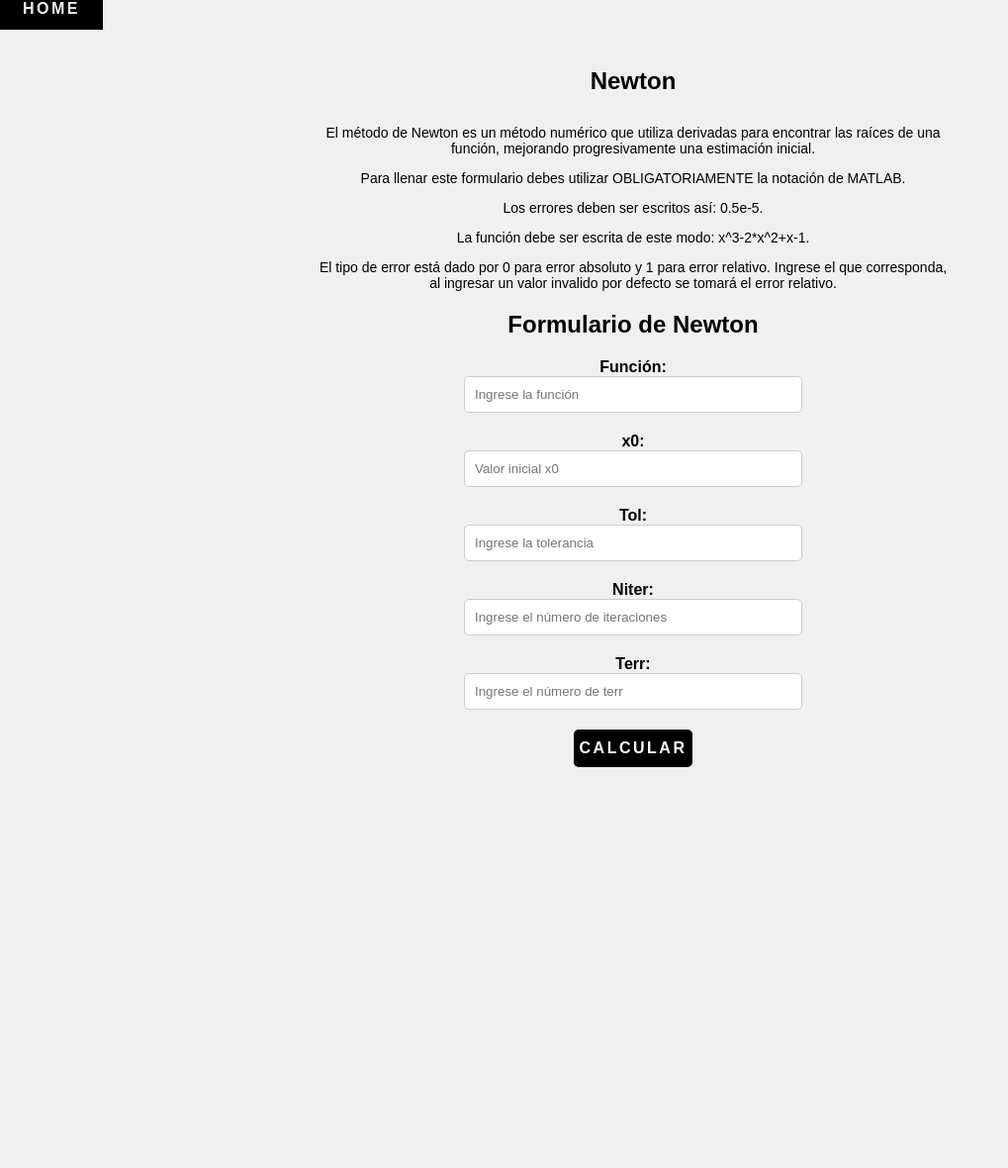
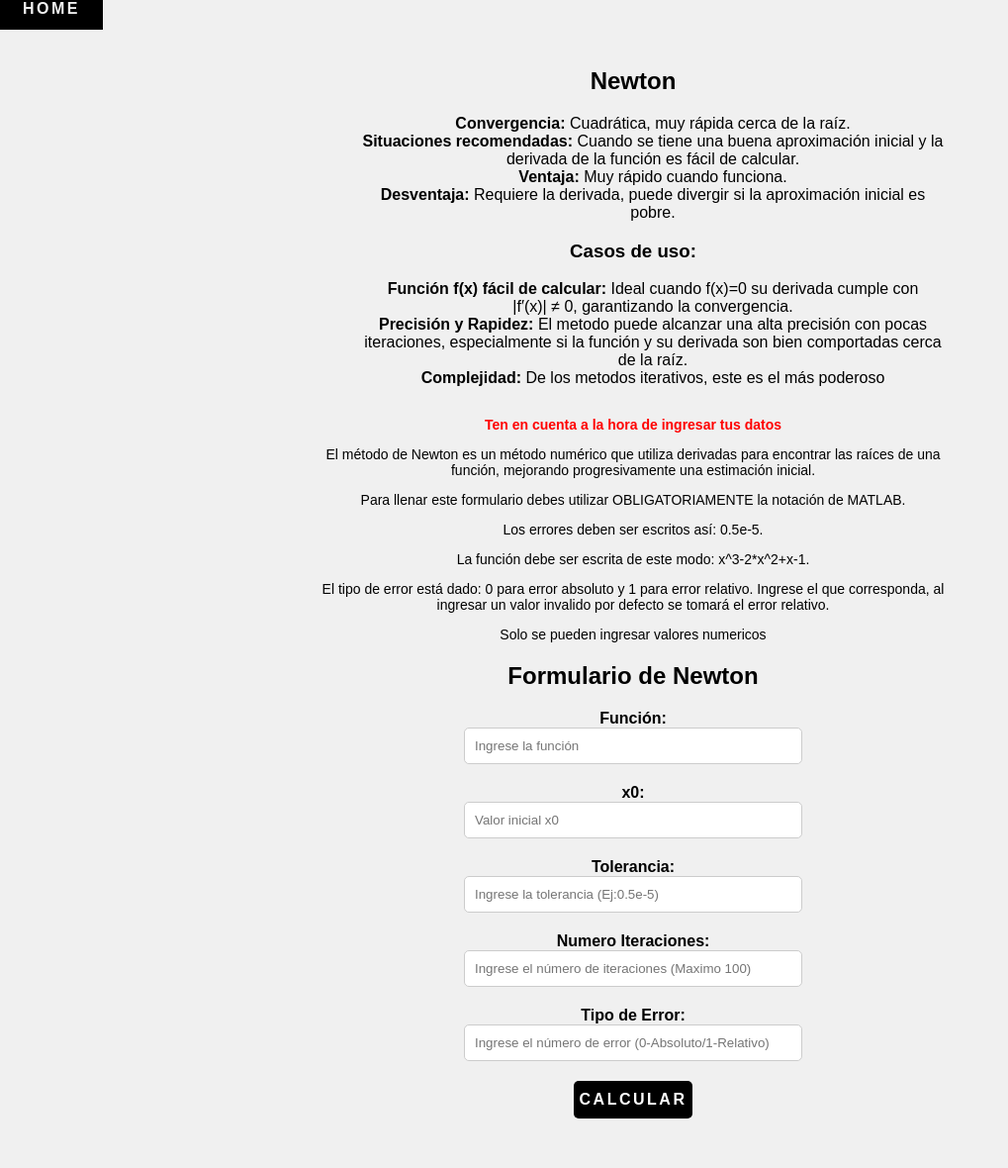
Before and after one commit to vavelezr/AnalisisNumerico_Proyecto, a Django app: page /newton/ in a window 1280 px wide. Shown: the whole page at 99% size, without its empty margins (0-1019 px from the left). Before the commit the page ends 775 px from the top, so only its background shows below. Run offline with Django 4.2, Linux system fonts and the light colour scheme.

Commit message:
sistema ayudas lagrange-newton-secante

```diff
--- a/metodos/templates/home.html
+++ b/metodos/templates/home.html
@@ -178,8 +178,8 @@
             <a href="{% url 'regla_falsa' %}" class="btn">Regla Falsa</a>
             <a href="{% url 'punto_fijo' %}" class="btn">Punto Fijo</a>
             <a href="{% url 'busqueda_incremental' %}" class="btn">Busqueda I</a>
+            <a href="{% url 'newton' %}" class="btn">Newton</a>
             <a href="{% url 'secante' %}" class="btn">Secante</a>
-            <a href="{% url 'newton' %}" class="btn">Newton</a>
             <a href="{% url 'sor' %}" class="btn">SOR</a>
             <a href="{% url 'gauss_seid' %}" class="btn">Gauss-Seid Jacboi</a>
             <a href="{% url 'newton_m2' %}" class="btn">Raiz Mult m2</a>
--- a/metodos/templates/newton.html
+++ b/metodos/templates/newton.html
@@ -11,12 +11,29 @@
 <a href="{% url 'home' %}" class="btnHome">Home</a>
 <div class="container">
     <h2>Newton</h2>
+    <ul style="list-style-type: none;">
+        <li><strong>Convergencia:</strong> Cuadrática, muy rápida cerca de la raíz.</li>
+        <li><strong>Situaciones recomendadas:</strong> Cuando se tiene una buena aproximación inicial y la derivada de la función es fácil de calcular.</li>
+        <li><strong>Ventaja:</strong> Muy rápido cuando funciona.</li>
+        <li><strong>Desventaja:</strong> Requiere la derivada, puede divergir si la aproximación inicial es pobre.</li>
+    </ul>
+    <h3><strong>Casos de uso:</strong></h3>
+    <ul style="list-style-type: none;">
+        <li><strong>Función f(x) fácil de calcular:</strong> Ideal cuando f(x)=0 su derivada cumple con <br>|f′(x)| ≠ 0, garantizando la convergencia.</li>
+        <li><strong>Precisión y Rapidez:</strong> El metodo puede alcanzar una alta precisión con pocas iteraciones, especialmente si la función y su derivada son bien comportadas cerca de la raíz.</li>
+        <li><strong>Complejidad:</strong> De los metodos iterativos, este es el más poderoso</li>
+    </ul>
+
     <div class="explicacion">
+        <div style="text-align: center; color: red;">
+            <strong>Ten en cuenta a la hora de ingresar tus datos</strong>
+        </div>
         <p>El método de Newton es un método numérico que utiliza derivadas para encontrar las raíces de una función, mejorando progresivamente una estimación inicial.</p>
         <p>Para llenar este formulario debes utilizar OBLIGATORIAMENTE la notación de MATLAB.</p>
         <p>Los errores deben ser escritos así: 0.5e-5.</p>
         <p>La función debe ser escrita de este modo: x^3-2*x^2+x-1.</p>
-        <p class="subtitle text-gray-700 display-6">El tipo de error está dado por 0 para error absoluto y 1 para error relativo. Ingrese el que corresponda, al ingresar un valor invalido por defecto se tomará el error relativo.</p>
+        <p class="subtitle text-gray-700 display-6">El tipo de error está dado: 0 para error absoluto y 1 para error relativo. Ingrese el que corresponda, al ingresar un valor invalido por defecto se tomará el error relativo.</p>
+        <p>Solo se pueden ingresar valores numericos</p>
     </div>
     <h2>Formulario de Newton</h2>
     <div class="form-container">
@@ -31,16 +48,16 @@
                 <input type="text" id="x0" name="x0" placeholder="Valor inicial x0" required>
             </div>
             <div class="form-group">
-                <label for="tol">Tol:</label>
-                <input type="text" id="tol" name="tol" placeholder="Ingrese la tolerancia" required>
+                <label for="tol">Tolerancia:</label>
+                <input type="text" id="tol" name="tol" placeholder="Ingrese la tolerancia (Ej:0.5e-5)" required>
             </div>
             <div class="form-group">
-                <label for="niter">Niter:</label>
-                <input type="text" id="niter" name="niter" placeholder="Ingrese el número de iteraciones" required>
+                <label for="niter">Numero Iteraciones:</label>
+                <input type="text" id="niter" name="niter" placeholder="Ingrese el número de iteraciones (Maximo 100)" required>
             </div>
             <div class="form-group">
-                <label for="terr">Terr:</label>
-                <input type="text" id="terr" name="terr" placeholder="Ingrese el número de terr" required>
+                <label for="terr">Tipo de Error:</label>
+                <input type="text" id="terr" name="terr" placeholder="Ingrese el número de error (0-Absoluto/1-Relativo)" required>
             </div>
             <button type="submit" class="btnSave">Calcular</button>
         </form>
```
Also changed, not shown: metodos/templates/lagrange.html (+12 -2 lines), metodos/templates/secante.html (+19 -3 lines).
